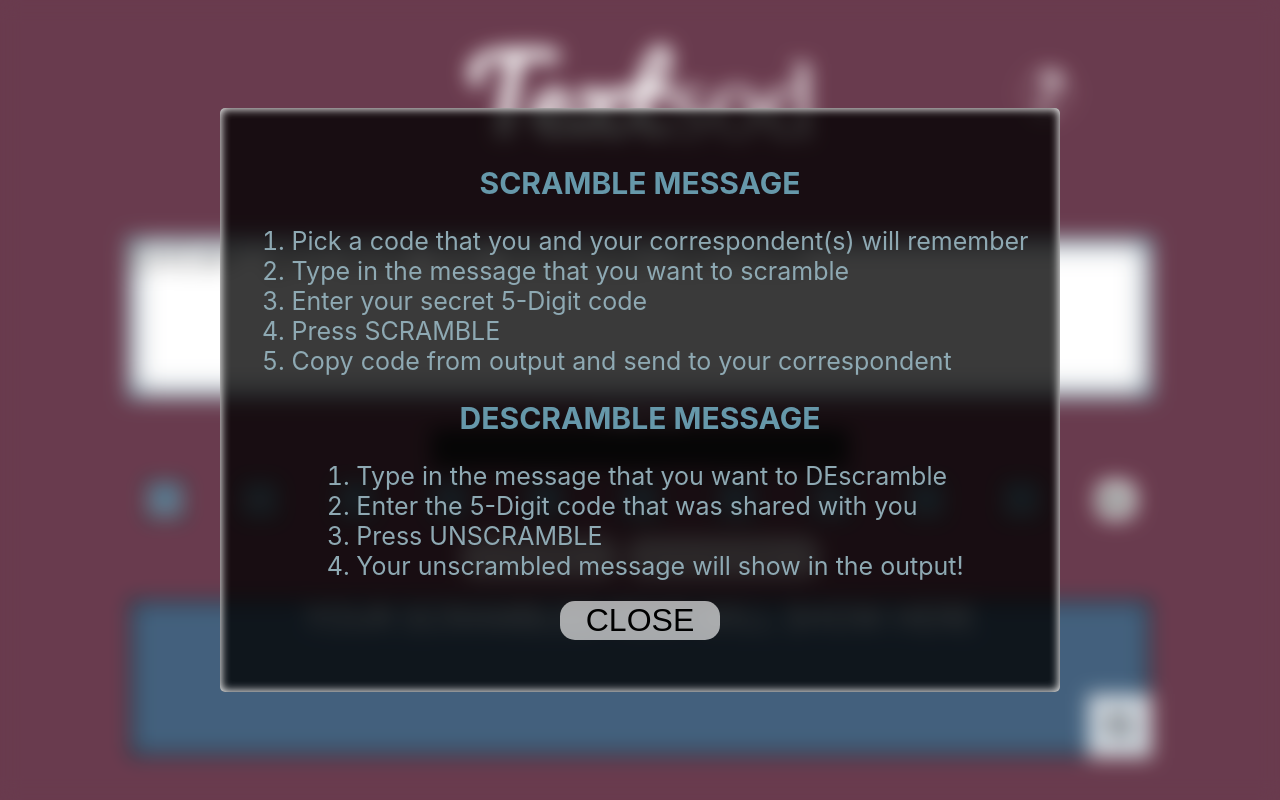
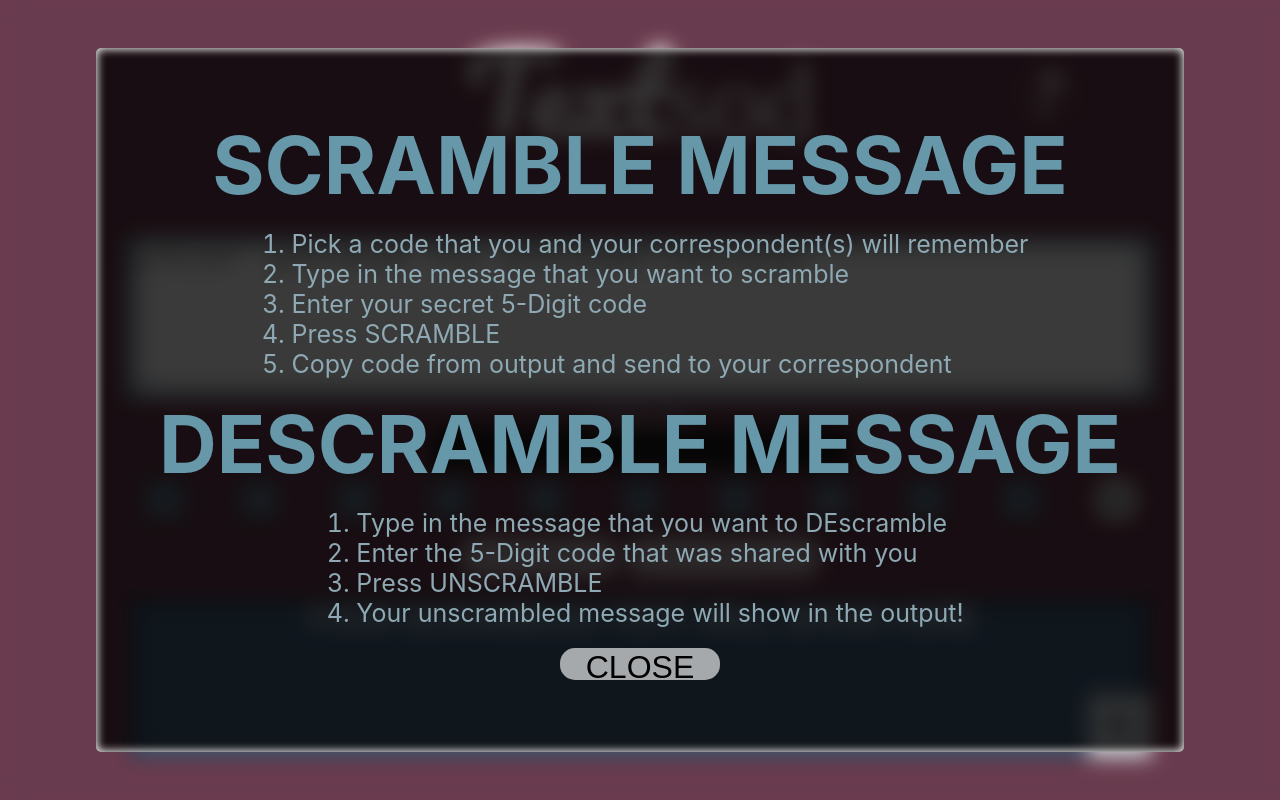
Before and after one commit to ashvv1/safesend, a React (Create React App) app: page / in a window 1280 px wide. Built offline with nearby package versions, Linux system fonts and the light colour scheme; a web font is replaced by a local one.

Commit message:
one more styling fix

```diff
--- a/src/App.css
+++ b/src/App.css
@@ -80,8 +80,9 @@ border-color: #0677A1;
 }
 
 .entry-header{
-  font-size: 30px;
+  font-size: 2.5em;
   color: #6698aa;
+  margin: .2em;
 }
 
 .clickable{
@@ -96,8 +97,8 @@ border-color: #0677A1;
   margin: 20px;
 }
 .entry-window{
-  height: auto;
-  width: auto;
+  height: 80%;
+  width: 80%;
   padding: 1em;
   background-color: rgba(0, 0, 0, 0.774);
   border-radius: 5px;
@@ -335,9 +336,17 @@ button {
 }
 
   .entry-window{
-    width: 80%;
-    height: 80%;
-    padding: 1em;
+    width: 100%;
+    height: auto;
+    font-size: 1em;
+    overflow-y: auto;
+    padding-bottom: .1em;
+    box-sizing: border-box;
+  }
+
+  .entry-header{
+    font-size: 2em;
+    margin: 0;
   }
 
   .header-text{
```
